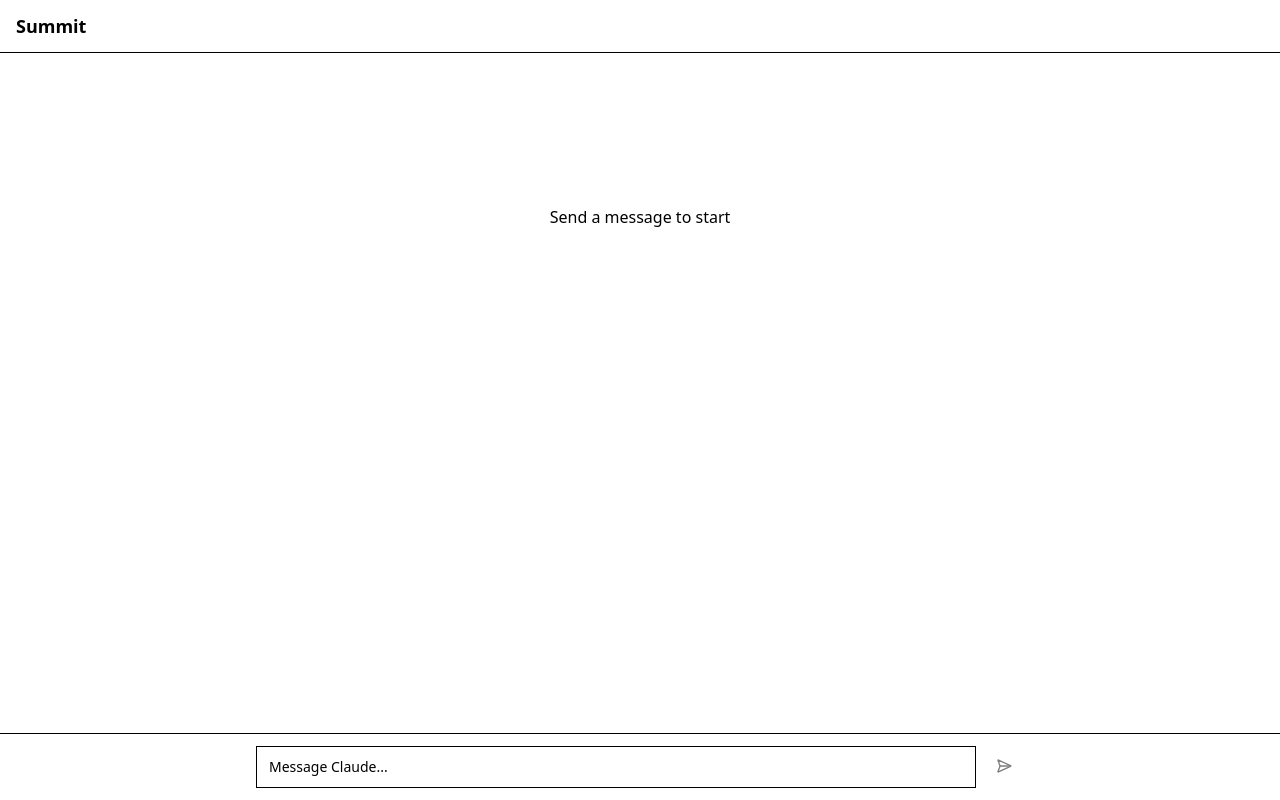
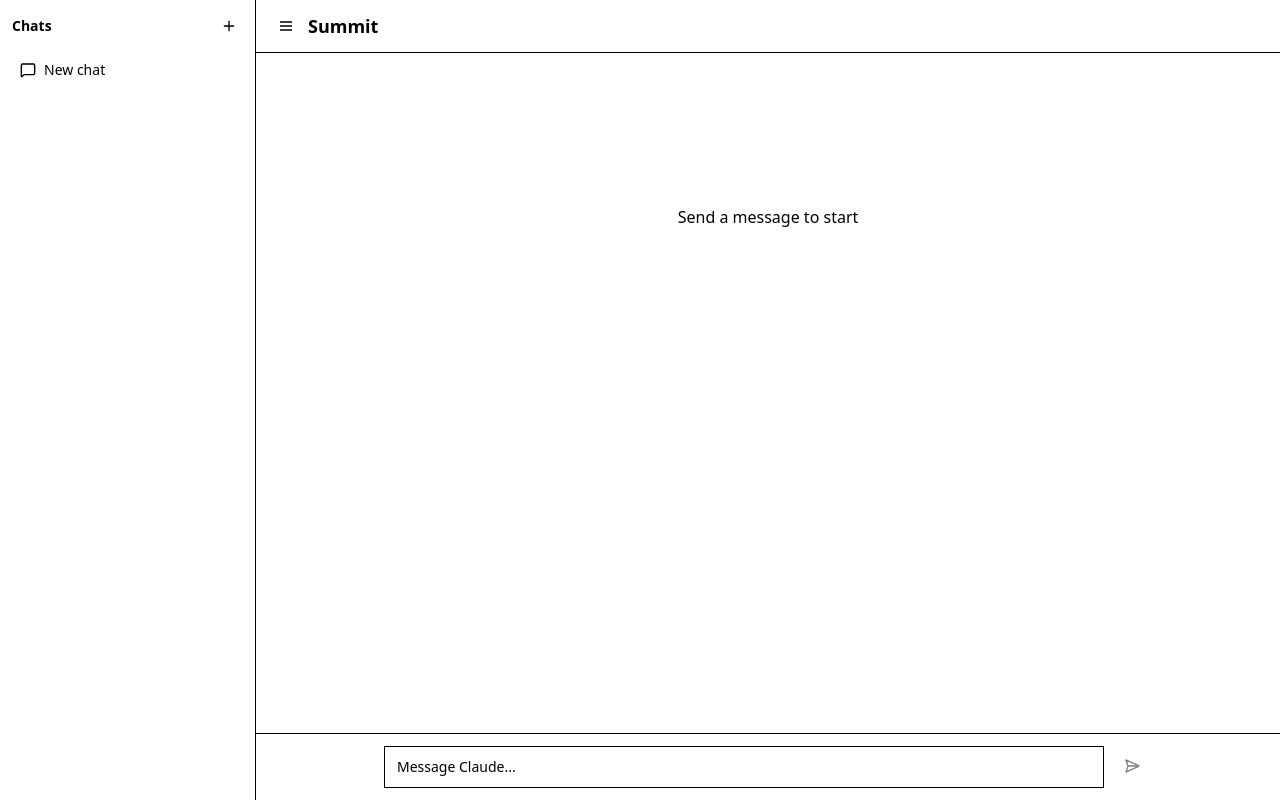
Before and after one commit to leviplj/summit, a Nuxt app in the folder frontend/: page / in a window 1280 px wide. Built offline with nearby package versions, Linux system fonts and the light colour scheme.

Commit message:
Add multi-session support with sidebar
- Refactor useChat to manage multiple ChatSession instances
- Add sidebar with session list, new chat, delete, and toggle
- Auto-title sessions from first user message
- Per-session streaming state and server session tracking

```diff
--- a/frontend/app/composables/useChat.ts
+++ b/frontend/app/composables/useChat.ts
@@ -10,6 +10,15 @@
   type: "thinking" | "tool_use" | "tool_result";
   label: string;
   isError?: boolean;
+}
+
+export interface ChatSession {
+  id: string;
+  title: string;
+  messages: ChatMessage[];
+  events: ToolEvent[];
+  loading: boolean;
+  serverSessionId: string | null;
 }
 
 function formatToolUse(tool: string, input?: Record<string, any>): string {
@@ -41,21 +50,59 @@
 let _id = 0;
 const uid = () => String(++_id);
 
+function createSession(): ChatSession {
+  return {
+    id: uid(),
+    title: "New chat",
+    messages: [],
+    events: [],
+    loading: false,
+    serverSessionId: null,
+  };
+}
+
 export function useChat() {
-  const messages = ref<ChatMessage[]>([]);
-  const events = ref<ToolEvent[]>([]);
-  const loading = ref(false);
+  const sessions = ref<ChatSession[]>([createSession()]);
+  const activeSessionId = ref(sessions.value[0].id);
   const model = ref("");
 
-  let sessionId: string | null = null;
-  let currentId = "";
-  let assistantText = "";
-  let controller: AbortController | null = null;
+  const activeSession = computed(
+    () => sessions.value.find((s) => s.id === activeSessionId.value)!,
+  );
+  const messages = computed(() => activeSession.value.messages);
+  const events = computed(() => activeSession.value.events);
+  const loading = computed(() => activeSession.value.loading);
 
-  function handleEvent(msg: Record<string, any>) {
+  // Per-session streaming state
+  const streamState = new Map<string, { currentId: string; assistantText: string }>();
+
+  function newSession() {
+    const s = createSession();
+    sessions.value.unshift(s);
+    activeSessionId.value = s.id;
+  }
+
+  function selectSession(id: string) {
+    activeSessionId.value = id;
+  }
+
+  function deleteSession(id: string) {
+    const idx = sessions.value.findIndex((s) => s.id === id);
+    if (idx === -1) return;
+    sessions.value.splice(idx, 1);
+    if (sessions.value.length === 0) {
+      newSession();
+    } else if (activeSessionId.value === id) {
+      activeSessionId.value = sessions.value[0].id;
+    }
+  }
+
+  function handleEvent(session: ChatSession, msg: Record<string, any>) {
+    const state = streamState.get(session.id)!;
+
     switch (msg.type) {
       case "session":
-        sessionId = msg.sessionId;
+        session.serverSessionId = msg.sessionId;
         break;
 
       case "init":
@@ -63,12 +110,12 @@
         break;
 
       case "thinking":
-        events.value.push({ id: uid(), type: "thinking", label: "Thinking" });
+        session.events.push({ id: uid(), type: "thinking", label: "Thinking" });
         break;
 
       case "tool_use":
-        events.value = events.value.filter((e) => e.type !== "thinking");
-        events.value.push({
+        session.events = session.events.filter((e) => e.type !== "thinking");
+        session.events.push({
           id: uid(),
           type: "tool_use",
           label: formatToolUse(msg.tool, msg.input),
@@ -76,7 +123,7 @@
         break;
 
       case "tool_result":
-        events.value.push({
+        session.events.push({
           id: uid(),
           type: "tool_result",
           label: msg.content || (msg.is_error ? "Error" : "Done"),
@@ -85,17 +132,17 @@
         break;
 
       case "text":
-        events.value = events.value.filter((e) => e.type !== "thinking");
-        assistantText += msg.text;
+        session.events = session.events.filter((e) => e.type !== "thinking");
+        state.assistantText += msg.text;
         {
-          const existing = messages.value.find((m) => m.id === currentId);
+          const existing = session.messages.find((m) => m.id === state.currentId);
           if (existing) {
-            existing.content = assistantText;
+            existing.content = state.assistantText;
           } else {
-            messages.value.push({
-              id: currentId,
+            session.messages.push({
+              id: state.currentId,
               role: "assistant",
-              content: assistantText,
+              content: state.assistantText,
             });
           }
         }
@@ -103,7 +150,7 @@
 
       case "result":
         if (!msg.is_error && msg.text) {
-          const m = messages.value.find((m) => m.id === currentId);
+          const m = session.messages.find((m) => m.id === state.currentId);
           if (m) {
             m.content = msg.text;
             m.meta = {
@@ -113,39 +160,46 @@
             };
           }
         }
-        loading.value = false;
-        events.value = [];
+        session.loading = false;
+        session.events = [];
         break;
 
       case "done":
-        loading.value = false;
-        events.value = [];
+        session.loading = false;
+        session.events = [];
         break;
 
       case "error":
-        events.value = events.value.filter((e) => e.type !== "thinking");
-        messages.value.push({ id: uid(), role: "error", content: msg.text });
-        loading.value = false;
+        session.events = session.events.filter((e) => e.type !== "thinking");
+        session.messages.push({ id: uid(), role: "error", content: msg.text });
+        session.loading = false;
         break;
     }
   }
 
   async function send(text: string) {
-    if (!text.trim() || loading.value) return;
+    const session = activeSession.value;
+    if (!text.trim() || session.loading) return;
 
-    messages.value.push({ id: uid(), role: "user", content: text });
-    loading.value = true;
-    assistantText = "";
-    currentId = uid();
-    events.value = [];
+    session.messages.push({ id: uid(), role: "user", content: text });
+    session.loading = true;
+    session.events = [];
 
-    controller = new AbortController();
+    // Set title from first user message
+    if (session.messages.filter((m) => m.role === "user").length === 1) {
+      session.title = text.length > 40 ? text.slice(0, 40) + "…" : text;
+    }
+
+    const currentId = uid();
+    streamState.set(session.id, { currentId, assistantText: "" });
+
+    const controller = new AbortController();
 
     try {
       const res = await fetch("/api/chat", {
         method: "POST",
         headers: { "Content-Type": "application/json" },
-        body: JSON.stringify({ text, sessionId }),
+        body: JSON.stringify({ text, sessionId: session.serverSessionId }),
         signal: controller.signal,
       });
 
@@ -168,28 +222,38 @@
         for (const line of lines) {
           if (!line.startsWith("data: ")) continue;
           try {
-            const data = JSON.parse(line.slice(6));
-            handleEvent(data);
+            handleEvent(session, JSON.parse(line.slice(6)));
           } catch {}
         }
       }
 
-      // Process remaining buffer
       if (buffer.startsWith("data: ")) {
         try {
-          handleEvent(JSON.parse(buffer.slice(6)));
+          handleEvent(session, JSON.parse(buffer.slice(6)));
         } catch {}
       }
     } catch (err: any) {
       if (err.name !== "AbortError") {
-        messages.value.push({ id: uid(), role: "error", content: err.message });
+        session.messages.push({ id: uid(), role: "error", content: err.message });
       }
-      loading.value = false;
-      events.value = [];
+      session.loading = false;
+      session.events = [];
     }
 
-    controller = null;
+    streamState.delete(session.id);
   }
 
-  return { messages, events, loading, model, send };
+  return {
+    sessions,
+    activeSessionId,
+    activeSession,
+    messages,
+    events,
+    loading,
+    model,
+    send,
+    newSession,
+    selectSession,
+    deleteSession,
+  };
 }
--- a/frontend/app/pages/index.vue
+++ b/frontend/app/pages/index.vue
@@ -1,11 +1,23 @@
 <script setup lang="ts">
-import { SendHorizontal } from "lucide-vue-next";
+import { Plus, SendHorizontal, Trash2, MessageSquare } from "lucide-vue-next";
 import ChatMessage from "~/components/ChatMessage.vue";
 
-const { messages, events, loading, model, send } = useChat();
+const {
+  sessions,
+  activeSessionId,
+  messages,
+  events,
+  loading,
+  model,
+  send,
+  newSession,
+  selectSession,
+  deleteSession,
+} = useChat();
 
 const input = ref("");
 const messagesEl = ref<HTMLElement>();
+const sidebarOpen = ref(true);
 
 function handleSend() {
   if (!input.value.trim() || loading.value) return;
@@ -20,7 +32,6 @@
   }
 }
 
-// Auto-scroll on new messages / events
 watch(
   [() => messages.value.length, () => messages.value.at(-1)?.content, () => events.value.length],
   () => {
@@ -32,17 +43,70 @@
 </script>
 
 <template>
-  <div class="flex h-screen flex-col bg-background">
+  <div class="flex h-screen bg-background">
+    <!-- Sidebar -->
+    <aside
+      v-show="sidebarOpen"
+      class="flex w-64 flex-col border-r border-border bg-card"
+    >
+      <div class="flex items-center justify-between p-3">
+        <span class="text-sm font-semibold text-foreground">Chats</span>
+        <button
+          class="rounded-md p-1.5 text-muted-foreground transition-colors hover:bg-accent hover:text-foreground"
+          title="New chat"
+          @click="newSession"
+        >
+          <Plus class="h-4 w-4" />
+        </button>
+      </div>
+
+      <nav class="flex-1 overflow-y-auto px-2 pb-2">
+        <button
+          v-for="s in sessions"
+          :key="s.id"
+          class="group flex w-full items-center gap-2 rounded-lg px-3 py-2 text-left text-sm transition-colors"
+          :class="
+            s.id === activeSessionId
+              ? 'bg-accent text-foreground'
+              : 'text-muted-foreground hover:bg-accent/50 hover:text-foreground'
+          "
+          @click="selectSession(s.id)"
+        >
+          <MessageSquare class="h-4 w-4 shrink-0" />
+          <span class="flex-1 truncate">{{ s.title }}</span>
+          <span
+            v-if="sessions.length > 1"
+            class="shrink-0 rounded p-0.5 opacity-0 transition-opacity hover:bg-destructive/20 hover:text-red-400 group-hover:opacity-100"
+            @click.stop="deleteSession(s.id)"
+          >
+            <Trash2 class="h-3 w-3" />
+          </span>
+        </button>
+      </nav>
+
+      <div v-if="model" class="border-t border-border px-3 py-2 text-xs text-muted-foreground">
+        {{ model }}
+      </div>
+    </aside>
+
+    <!-- Main -->
+    <div class="flex flex-1 flex-col">
       <!-- Header -->
-    <header class="flex items-center justify-between border-b border-border px-4 py-3">
+      <header class="flex items-center gap-2 border-b border-border px-4 py-3">
+        <button
+          class="rounded-md p-1.5 text-muted-foreground transition-colors hover:bg-accent hover:text-foreground"
+          @click="sidebarOpen = !sidebarOpen"
+        >
+          <svg class="h-4 w-4" viewBox="0 0 24 24" fill="none" stroke="currentColor" stroke-width="2">
+            <path d="M3 12h18M3 6h18M3 18h18" />
+          </svg>
+        </button>
         <h1 class="text-lg font-semibold text-foreground">Summit</h1>
-      <span v-if="model" class="text-xs text-muted-foreground">{{ model }}</span>
       </header>
 
       <!-- Messages -->
       <div ref="messagesEl" class="flex-1 overflow-y-auto px-4 py-6">
         <div class="mx-auto flex max-w-3xl flex-col gap-4">
-        <!-- Empty state -->
           <div
             v-if="messages.length === 0 && !loading"
             class="flex flex-1 items-center justify-center pt-32 text-muted-foreground"
@@ -72,7 +136,6 @@
             </div>
           </div>
 
-        <!-- Loading indicator (no events) -->
           <div v-if="loading && !events.length" class="flex justify-start">
             <div class="rounded-xl rounded-bl-sm border border-border bg-card px-4 py-3">
               <span class="thinking-dots text-muted-foreground">
@@ -104,4 +167,5 @@
         </div>
       </div>
     </div>
+  </div>
 </template>
```
Lines whose indentation alone changed are shown as unchanged.
